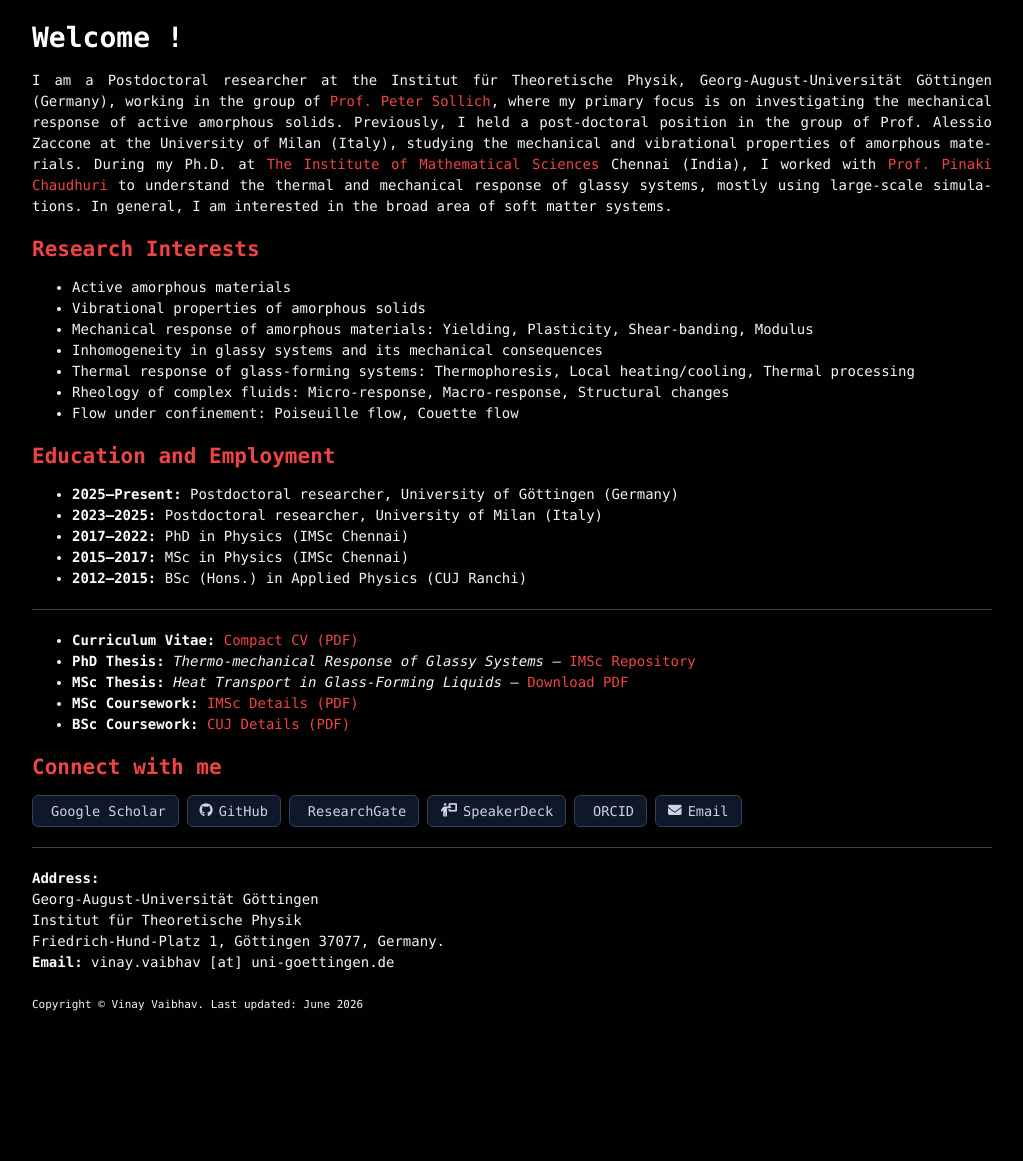
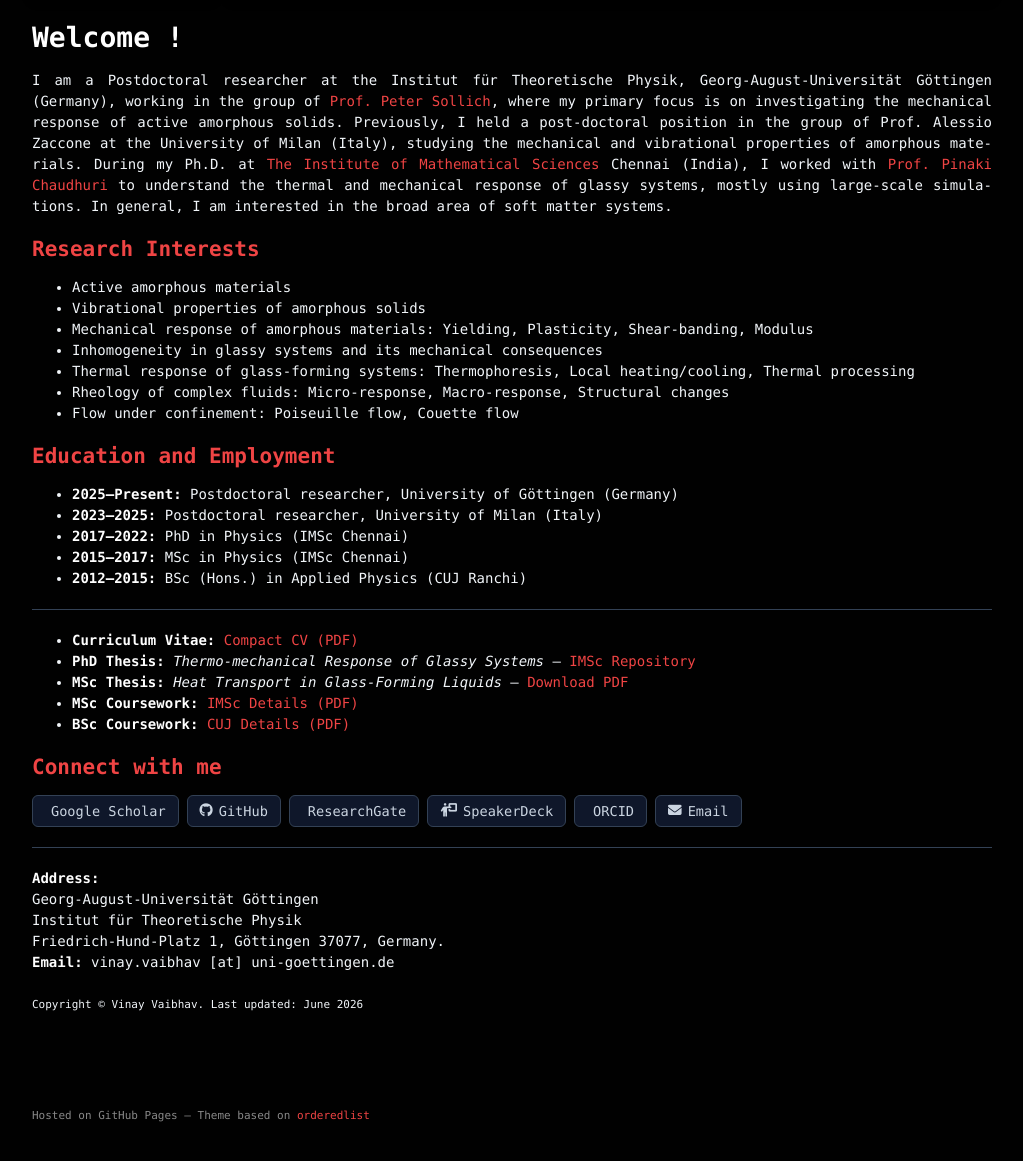
Before and after one commit to vinayphys/vinayphys.github.io, a Jekyll site: the page built from index.md, in a window 1280 px wide, cut to the strip 485-1690 px from the top of the page. Shown: the top 1161 px of the strip, without its empty margins (128-1151 px from the left). Built offline with Jekyll 4.4.1, drawn with Linux system fonts in a browser that asks for light colours; our own code applies the rules of GitHub Pages for plain Markdown files; a style sheet for code colours, icons or effects is not loaded; before the commit the page ends 1609 px from its top, so only the background shows below that.

Commit message:
Update default.html

```diff
--- a/_layouts/default.html
+++ b/_layouts/default.html
@@ -186,6 +186,9 @@
 
       </section>
 
+      <footer>
+        <p><small>Hosted on GitHub Pages &mdash; Theme based on <a href="https://github.com/orderedlist">orderedlist</a></small></p>
+      </footer>
     </div>
 
     <script src="{{ '/assets/js/scale.fix.js' | relative_url }}"></script>
```
